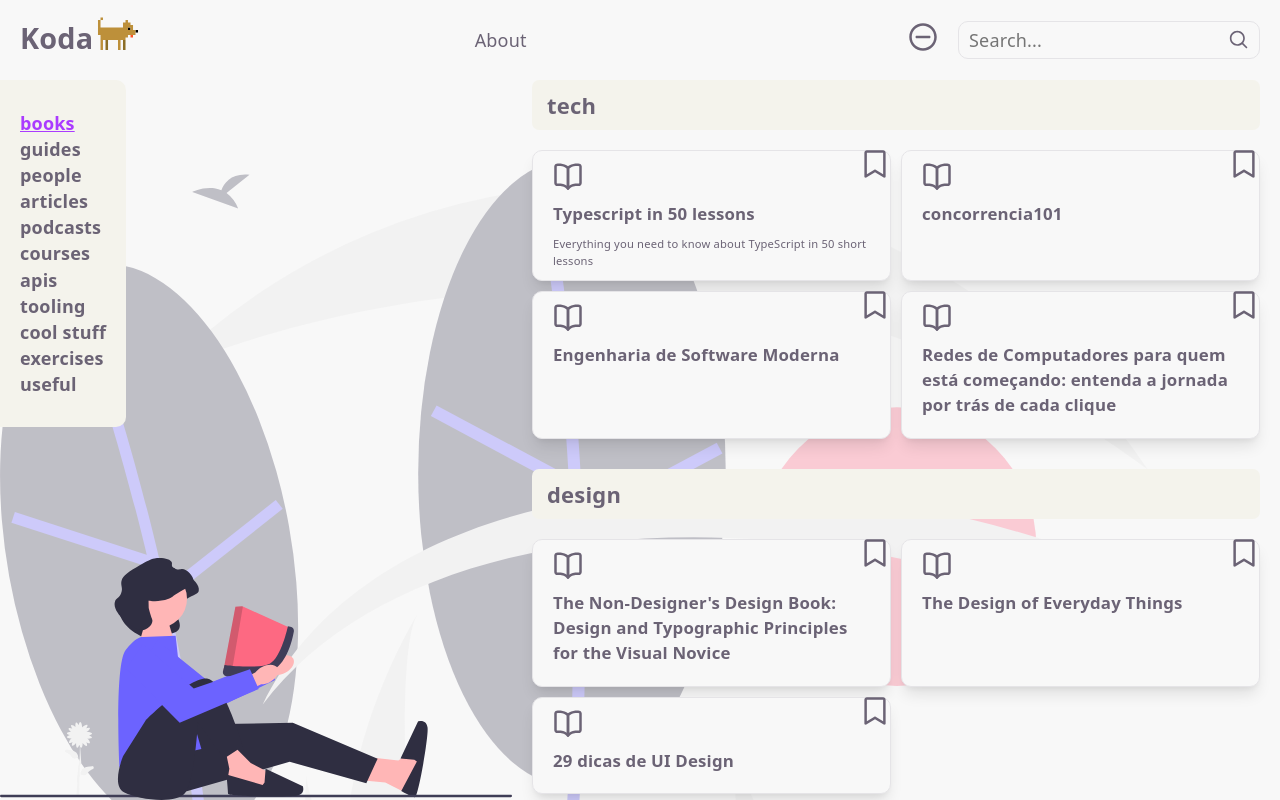
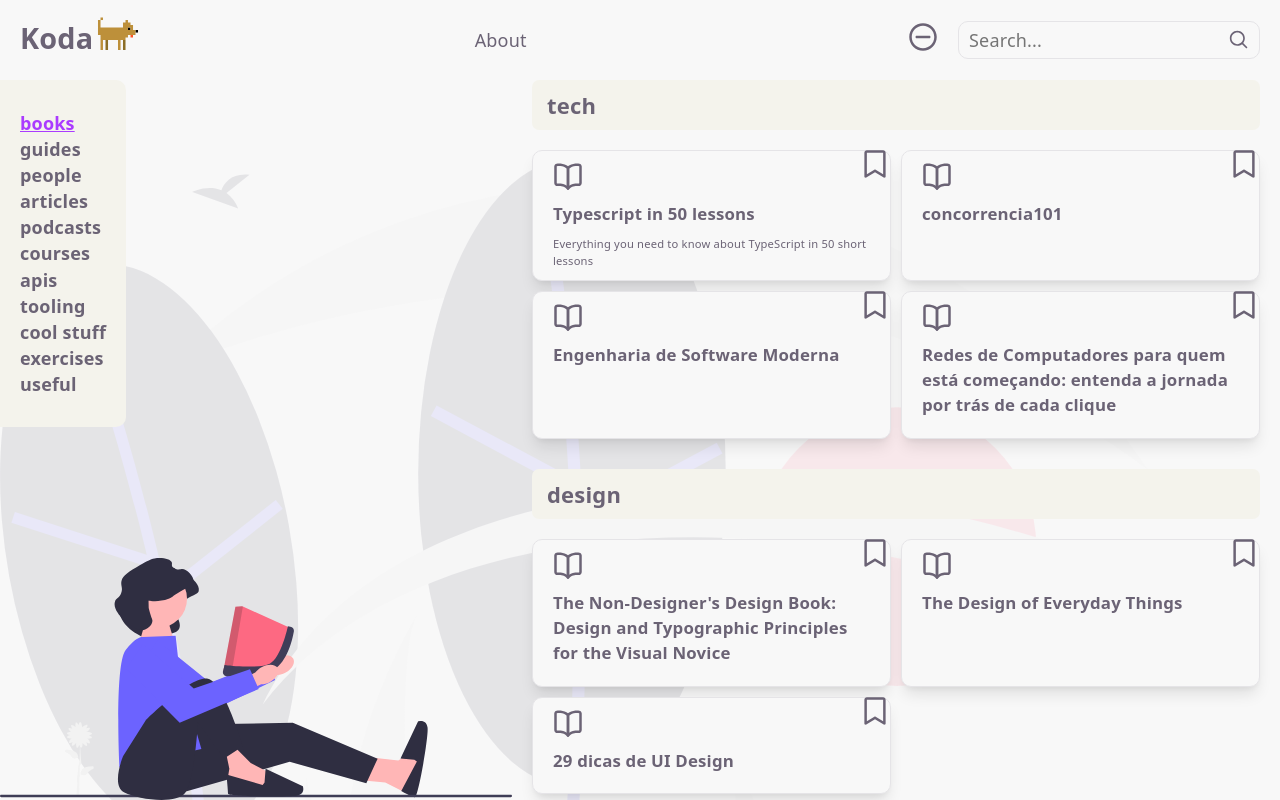
Before and after one commit to lauravivan/koda, a Vue app: page / in a window 1280 px wide. Built offline with nearby package versions, Linux system fonts and the light colour scheme.

Commit message:
fix(Home.vue): adjust background opacity

```diff
--- a/src/pages/Home.vue
+++ b/src/pages/Home.vue
@@ -75,7 +75,7 @@ const selectMenuItem = (item: string) => {
   background-size: cover;
   background-position: start;
   background-repeat: no-repeat;
-  opacity: 0.3;
+  opacity: 0.1;
   z-index: -1;
 }
 
```
